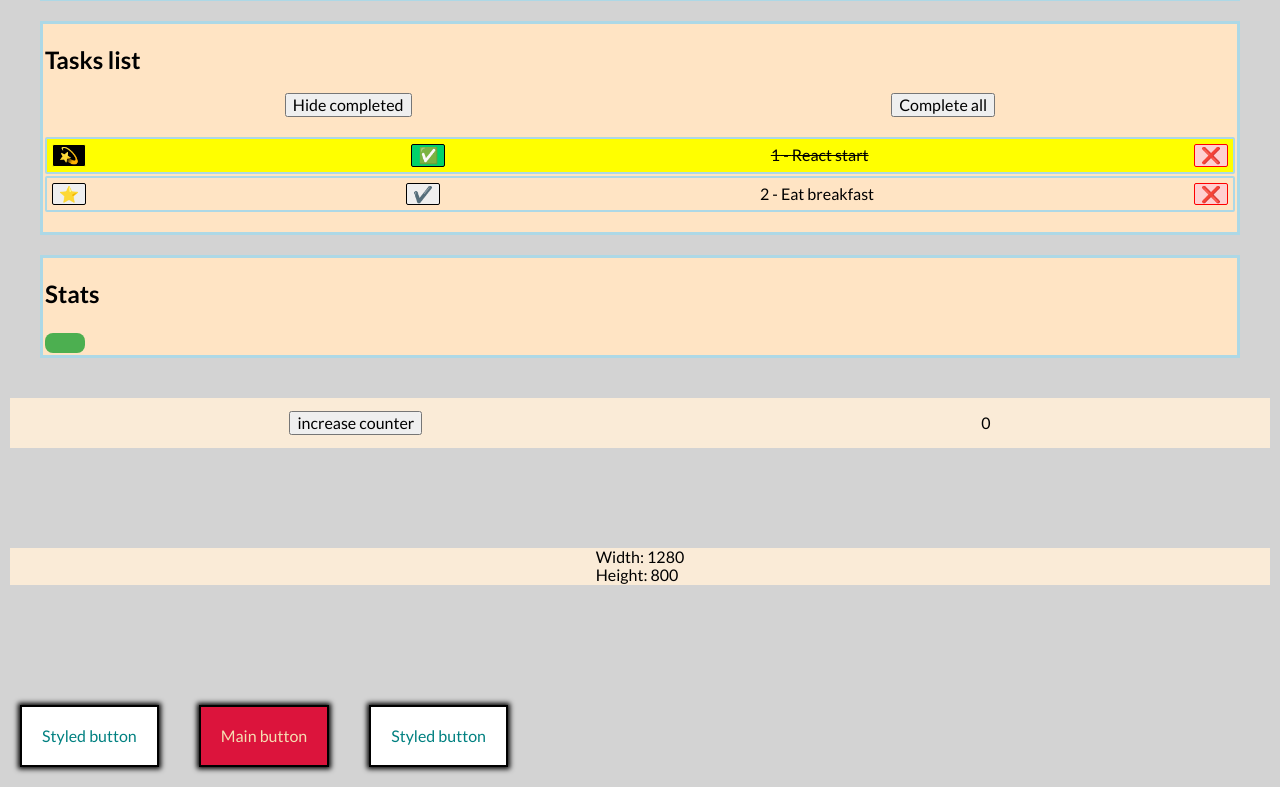
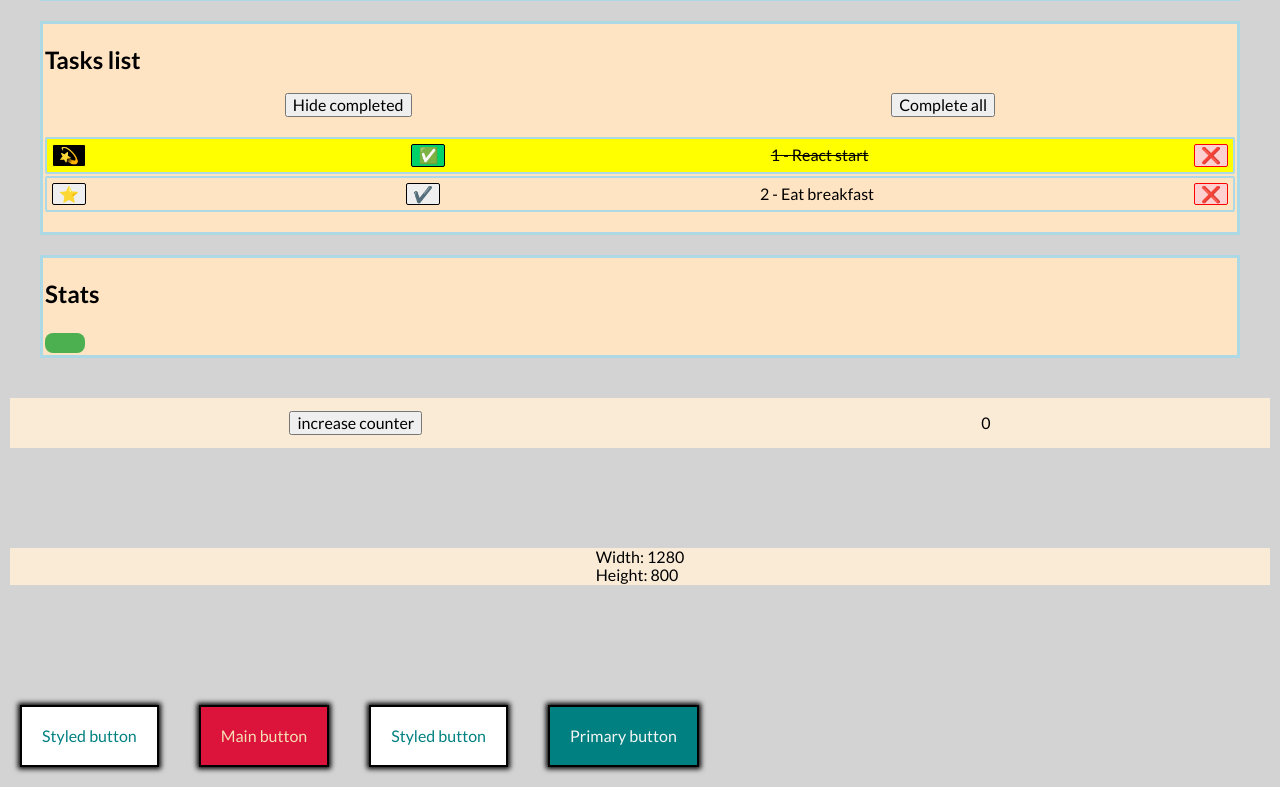
Before and after one commit to RobFyd/practice-in-react, a React (Create React App) app: page / in a window 1280 px wide. Shown: the part 641-1428 px from the top of the page. Built offline with nearby package versions, Linux system fonts and the light colour scheme.

Commit message:
PrimaryButton component added

```diff
--- a/src/App.js
+++ b/src/App.js
@@ -27,6 +27,11 @@ const Button = styled.button`
       background-color: crimson;
       color: wheat;
     `}
+`;
+
+const PrimaryButton = styled(Button)`
+  background-color: teal;
+  color: whitesmoke;
 `;
 
 ////////////////////////////////////////////////////////////////////////////////////
@@ -292,6 +297,7 @@ function App() {
         <Button>Styled button</Button>
         <Button primary>Main button</Button>
         <Button>Styled button</Button>
+        <PrimaryButton>Primary button</PrimaryButton>
       </>
     </>
   );
```
